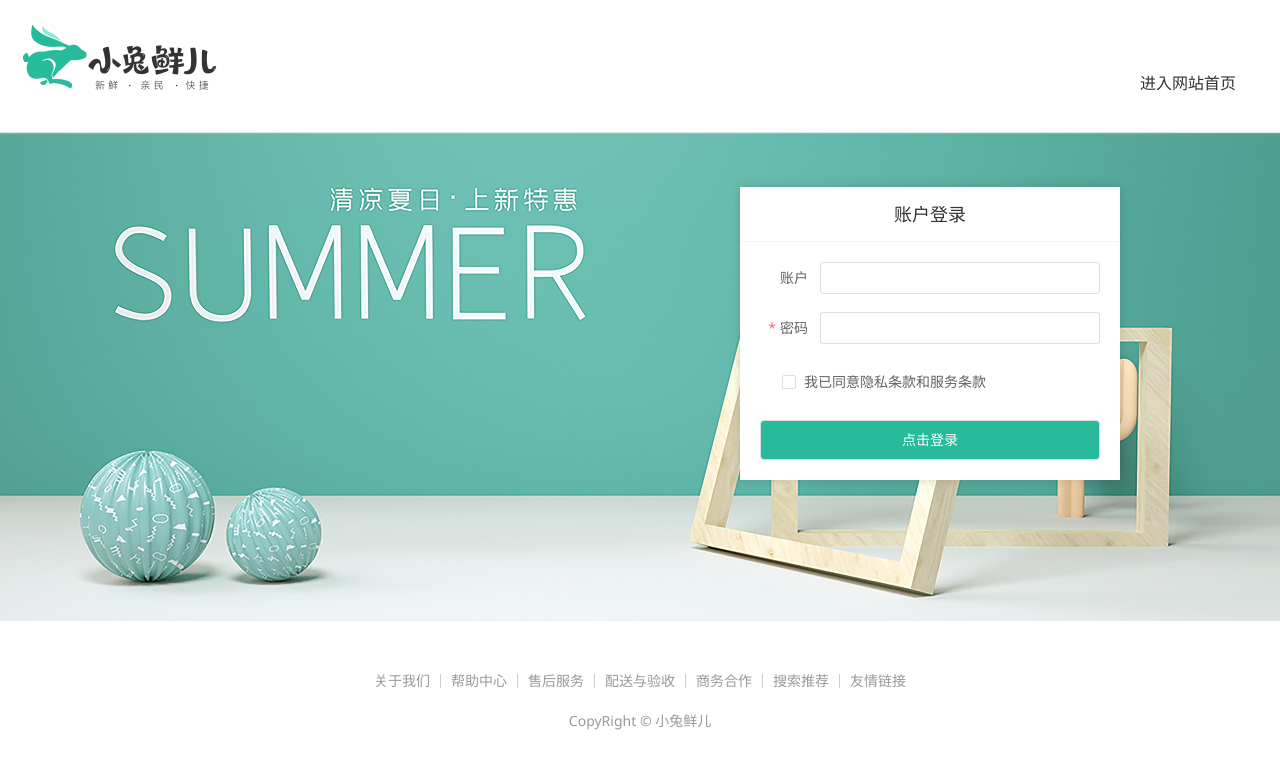
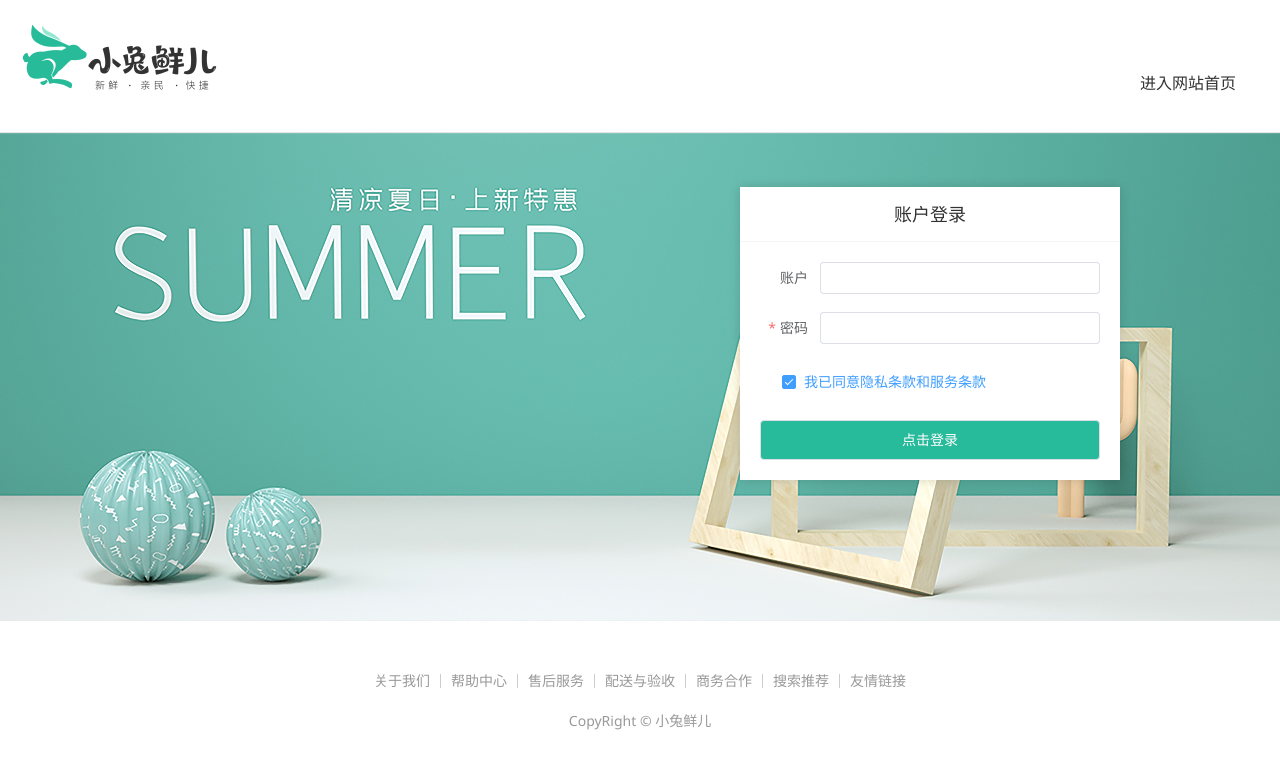
Before and after one commit to Chenshijie6/vue3-, a Vue app: page /login in a window 1280 px wide. Shown: the top 768 px of the page. Built offline with nearby package versions, Linux system fonts and the light colour scheme; a small style sheet from the web is missing.

Commit message:
登录-表单校验-统一校验

```diff
--- a/src/views/Login/index.vue
+++ b/src/views/Login/index.vue
@@ -4,6 +4,7 @@ import { ref } from "vue";
 const form = ref({
   account: "",
   password: "",
+  agree: true,
 });
 
 const rules = {
@@ -18,6 +19,23 @@ const rules = {
     { required: true, message: "密码不能为空" },
     { min: 6, max: 24, message: "密码长度要求6-14个字符" },
   ],
+  agree: [
+    {
+      validator: (rule, val, callback) => {
+        return val ? callback() : new Error("请先同意协议");
+      },
+    },
+  ],
+};
+
+const formRef = ref(null);
+
+const doLogin = () => {
+  formRef.value.validate((valid) => {
+    console.log(valid);
+    if (valid) {
+    }
+  });
 };
 </script>
 
@@ -44,6 +62,7 @@ const rules = {
         <div class="account-box">
           <div class="form">
             <el-form
+              ref="formRef"
               :model="form"
               :rules="rules"
               label-position="right"
@@ -57,11 +76,13 @@ const rules = {
                 <el-input v-model="form.password" />
               </el-form-item>
               <el-form-item label-width="22px">
-                <el-checkbox size="large">
+                <el-checkbox v-model="form.agree" size="large">
                   我已同意隐私条款和服务条款
                 </el-checkbox>
               </el-form-item>
-              <el-button size="large" class="subBtn">点击登录</el-button>
+              <el-button size="large" class="subBtn" @click="doLogin()"
+                >点击登录</el-button
+              >
             </el-form>
           </div>
         </div>
```
